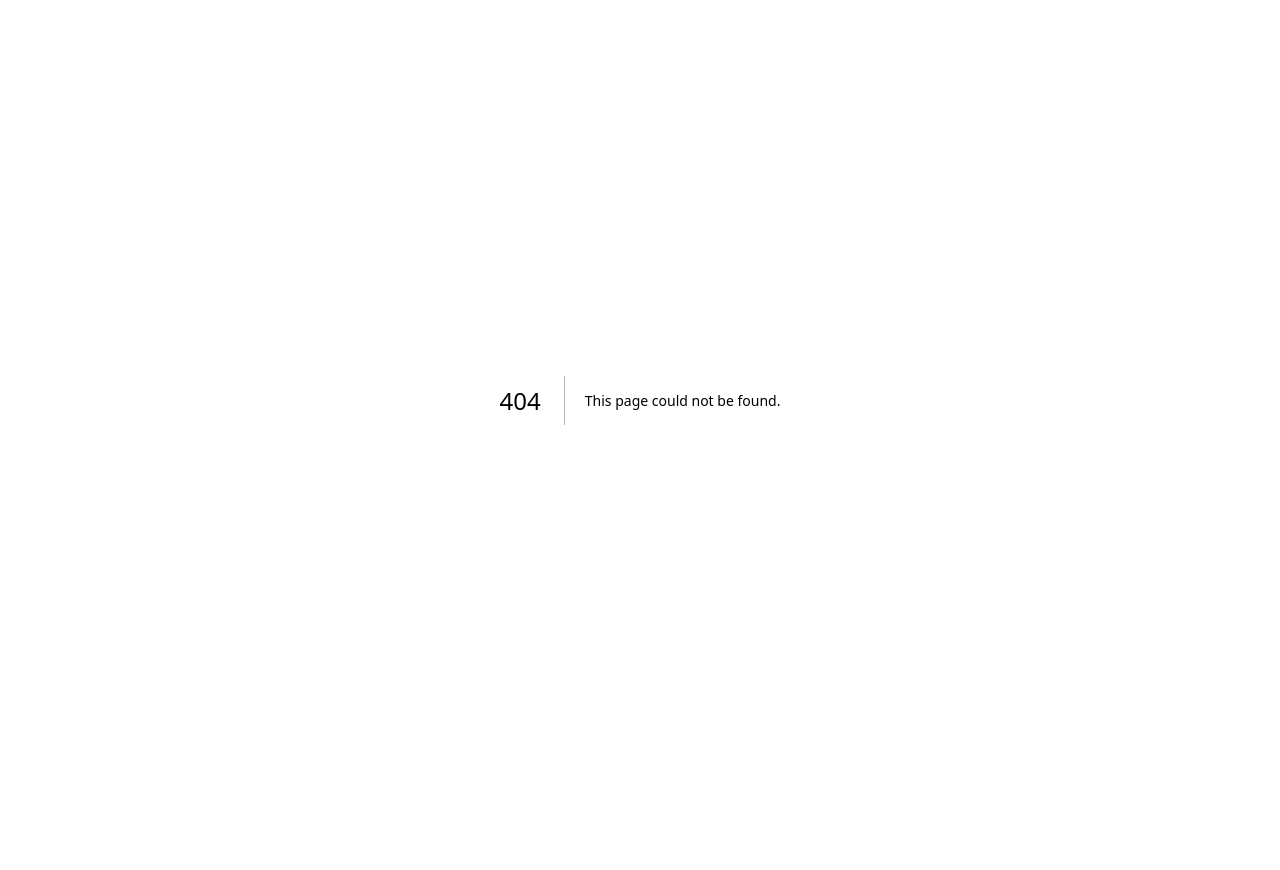
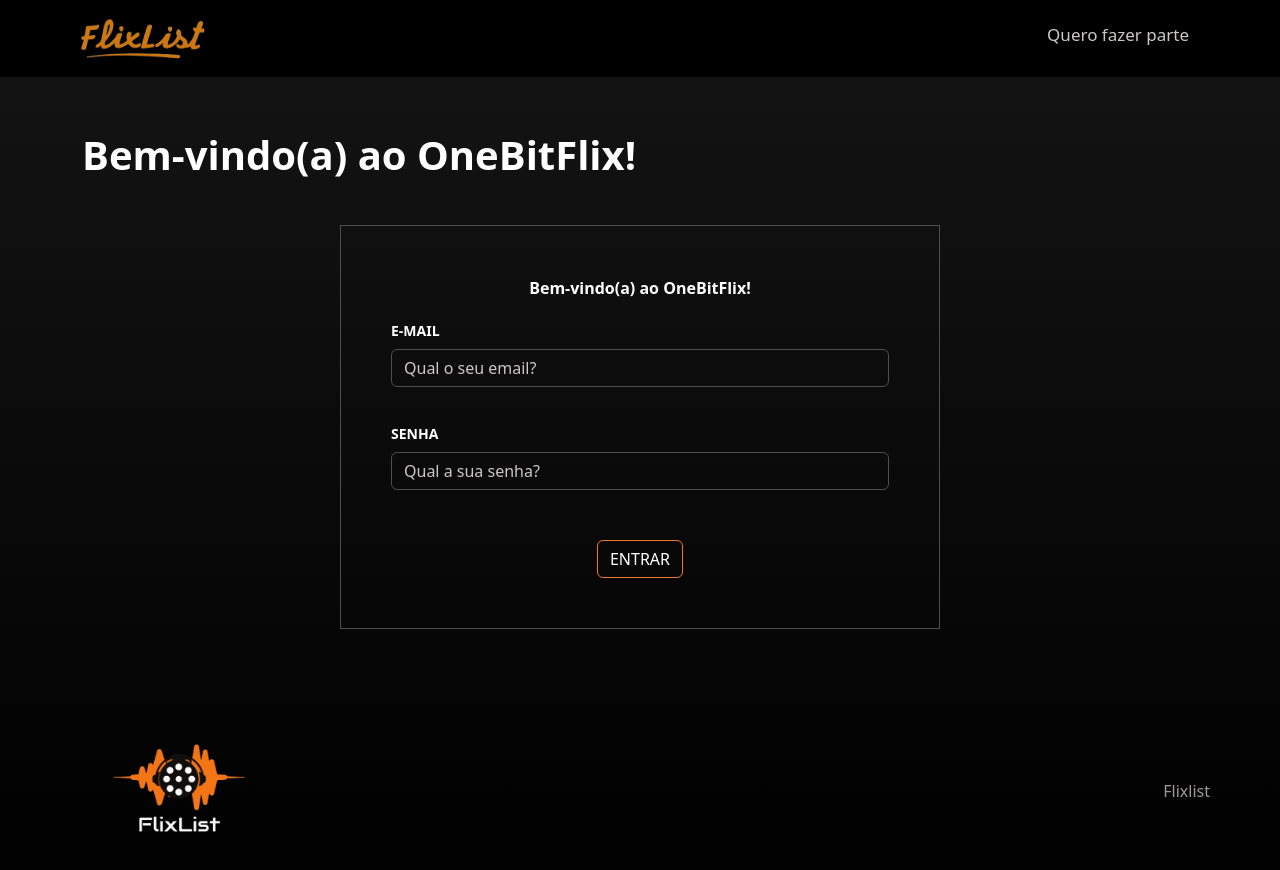
Before and after one commit to VictorCostaj/list-flix-front, a Next.js app: page /login in a window 1280 px wide. Before the commit this address had no page. Shown: the top 870 px of the page. Before the commit the page ends 800 px from the top, so only its background shows below. Built offline with nearby package versions, Linux system fonts and the light colour scheme.

Commit message:
Criando a conexão do backend para login

```diff
--- /dev/null
+++ b/pages/login.tsx
@@ -0,0 +1,110 @@
+/* eslint-disable react-hooks/exhaustive-deps */
+import styles from "../styles/registerLogin.styles.module.scss";
+import Head from 'next/head';
+import HeaderGeneric from '../src/components/common/headerGeneric';
+import { Container, FormGroup, Button, Label, Input, Form } from 'reactstrap';
+import Footer from '../src/components/common/footer';
+import { FormEvent, useEffect, useState } from 'react';
+import { useRouter } from 'next/router';
+import ToastComponent from '../src/components/common/toast';
+import authService from '../src/services/authServices';
+
+const Login = function () {
+    const router = useRouter();
+    const [toastColor, setToastColor] = useState("");
+    const [toastIsOpen, setToastIsOpen] = useState(false);
+    const [toastMessage, setToastMessage] = useState("");
+
+    useEffect(() => {
+        if (sessionStorage.getItem("onebitflix-token")) {
+            router.push("/home");
+        }
+    }, []);
+
+    const registerSucess = router.query.registred;   //Login com sucesso
+    useEffect(() => {
+        if (registerSucess === "true") {
+            setToastColor("bg-success");
+            setToastIsOpen(true);
+            setTimeout(() => {
+                setToastIsOpen(false);
+            }, 1000 * 3);
+            setToastMessage("Cadatro feito com sucesso!");
+        }
+    }, [router.query]);
+
+    const handleLogin = async (event: FormEvent<HTMLFormElement>) => {
+        event.preventDefault();
+
+        const formData = new FormData(event.currentTarget);
+        const email = formData.get("email")!.toString();
+        const password = formData.get("password")!.toString();
+        const params = { email, password };
+
+        const { status } = await authService.login(params);
+
+        if (status === 200) {
+            router.push("/home");
+        } else {
+            setToastColor("bg-danger");
+            setToastIsOpen(true);
+            setTimeout(() => {
+                setToastIsOpen(false);
+            }, 1000 * 3);
+            setToastMessage("Email ou senha incorretos!");
+        }
+    }
+
+    return (
+        <>
+            <Head>
+                <title>Onebitflix - Login</title>
+                <link rel="shortcut icon" href="/favicon.svg" type="image/x-icon" />
+            </Head>
+            <main className={styles.main}>
+                <HeaderGeneric logoUrl="/" btnUrl="/register" btnContent="Quero fazer parte" />
+                <Container className="py-5">
+                    <p className={styles.formTitle}>Bem-vindo(a) ao OneBitFlix!</p>
+                    <Form className={styles.form} onSubmit={handleLogin}>
+                        <p className="text-center">
+                            <strong>Bem-vindo(a) ao OneBitFlix!</strong>
+                        </p>
+                        <FormGroup>
+                            <Label for="email" className={styles.label}>
+                                E-MAIL
+                            </Label>
+                            <Input
+                                id="email"
+                                name="email"
+                                type="email"
+                                placeholder="Qual o seu email?"
+                                required
+                                className={styles.input}
+                            />
+                        </FormGroup>
+                        <FormGroup>
+                            <Label for="password" className={styles.label}>
+                                SENHA
+                            </Label>
+                            <Input
+                                id="password"
+                                name="password"
+                                type="password"
+                                placeholder="Qual a sua senha?"
+                                required
+                                className={styles.input}
+                            />
+                        </FormGroup>
+                        <Button type='submit' outline className={styles.formBtn}>
+                            ENTRAR
+                        </Button>
+                    </Form>
+                    <ToastComponent color={toastColor} isOpen={toastIsOpen} message={toastMessage} />
+                </Container>
+                <Footer />
+            </main>
+        </>
+    );
+};
+
+export default Login;
--- a/pages/register.tsx
+++ b/pages/register.tsx
@@ -57,7 +57,7 @@
         <>
             {/* ############################# HEADER ##########################*/}
             <Head>
-                <title>Onebitflix - Registro</title>
+                <title>FlixList - Registro</title>
                 <link rel="shortcut icon" href="/favicon.svg" type="image/x-icon" />
                 <script src="https://jsuites.net/v4/jsuites.js"></script>
             </Head>
@@ -67,12 +67,12 @@
                 <HeaderGeneric logoUrl="/" btnUrl="/login" btnContent="Quero fazer login" />
                 {/* ############################# CONTAINER ##########################*/}
                 <Container className="py-5">
-                    <p>Bem-vindo(a) ao OneBitFlix!</p>
+                    <p className={styles.formTitle}>Bem-vindo(a) FlixList!</p>
 
 
                     {/* ############################# FORMULÁRIO NOME ##########################*/}
                     <Form className={styles.form} onSubmit={handleRegister}>
-                        <p className="text-center"><strong>Bem-vindo(a) ao OneBitFlix!</strong> </p>
+                        <p className="text-center" ><strong>Bem-vindo(a) ao FlixList!</strong> </p>
                         <FormGroup>
                             <Label for="firstName" className={styles.label}>
                                 NOME
```
Also changed, not shown: teste.txt (added).
